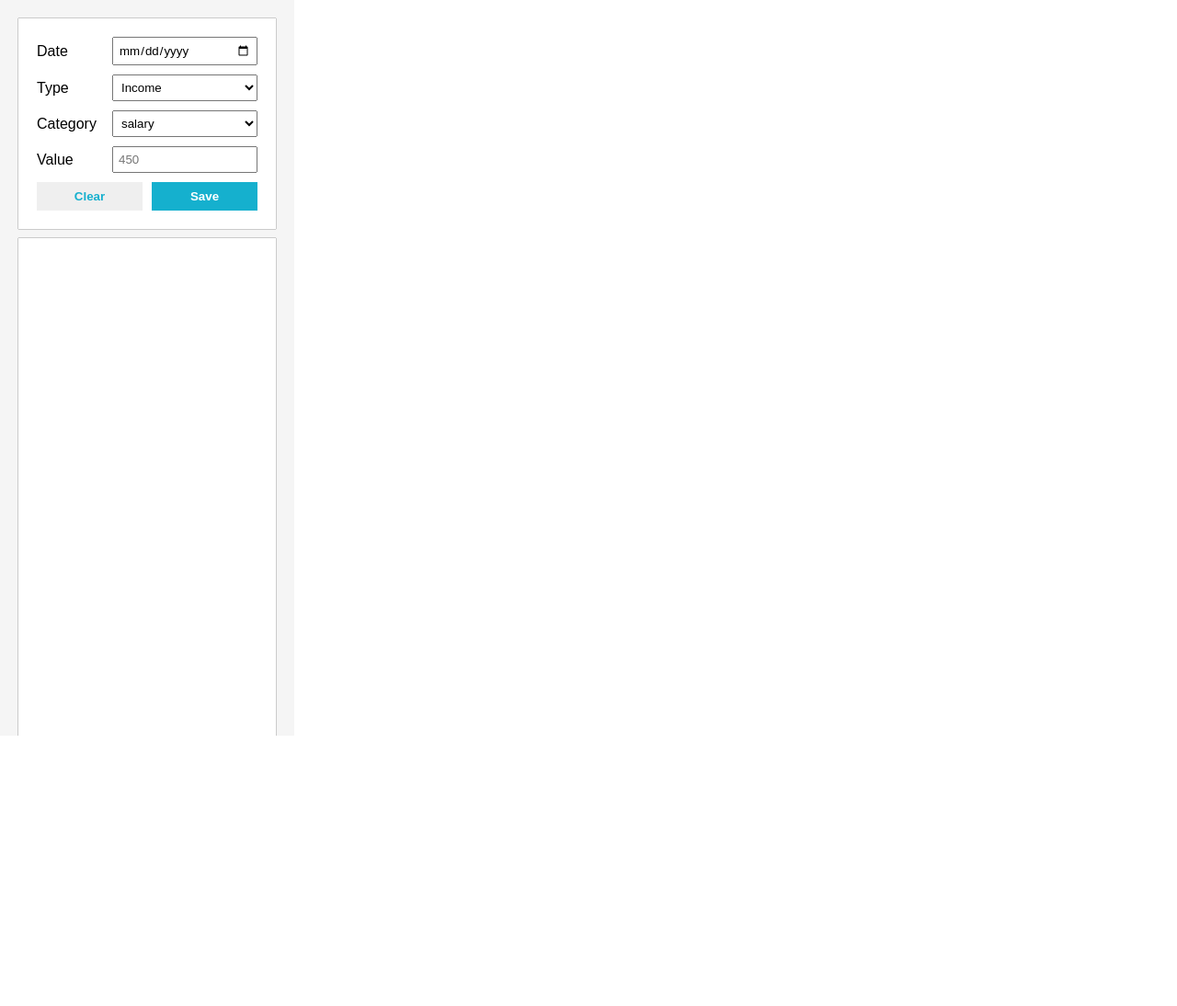
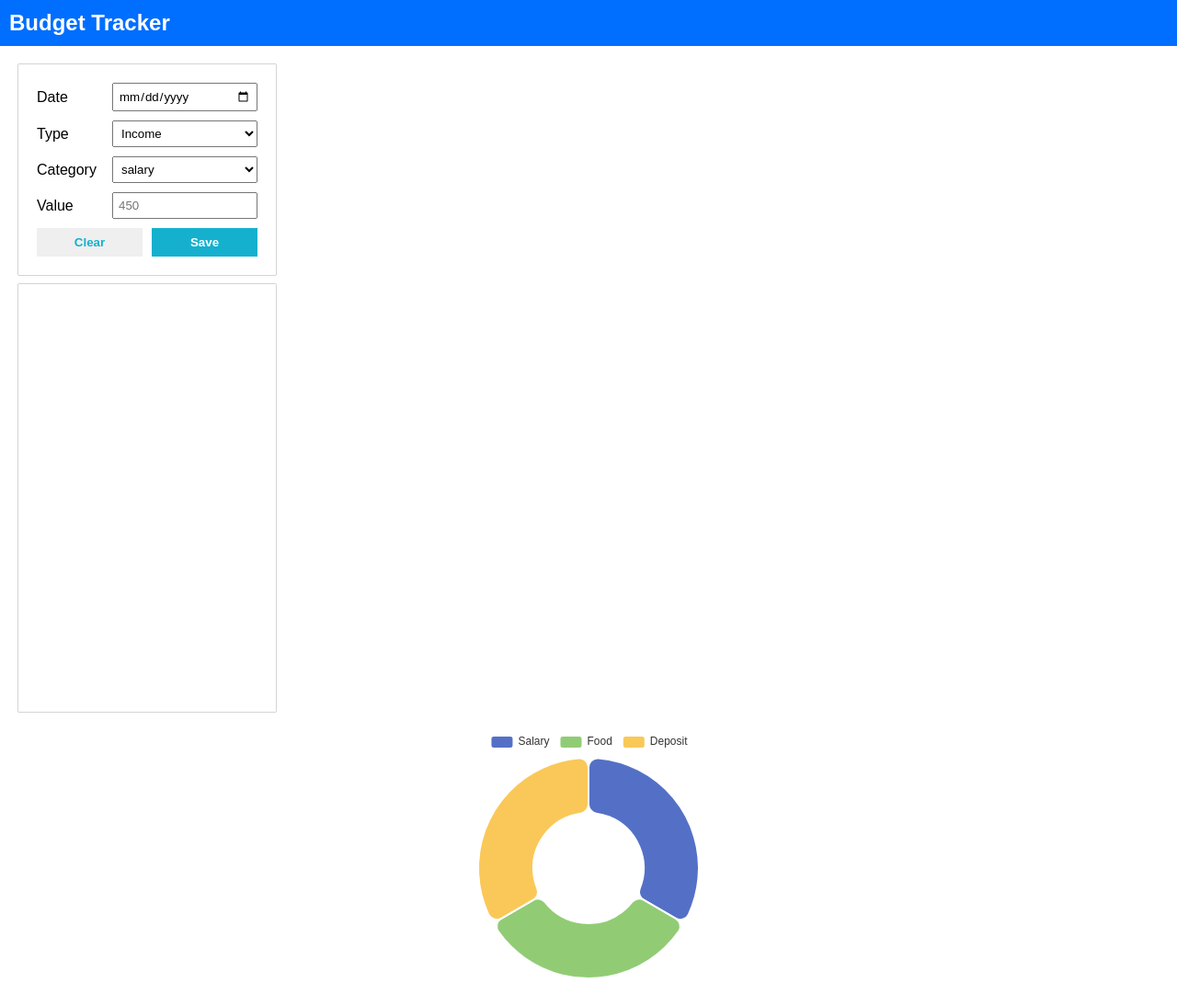
Before and after one commit to Midengrows1/financeRedux, a React (Vite) app: page / in a window 1280 px wide. Shown: the whole page at 92% size. Before the commit the page ends 800 px from the top, so only its background shows below. Built offline with nearby package versions, Linux system fonts and the light colour scheme.

Commit message:
feat: last deploy

```diff
--- a/package.json
+++ b/package.json
@@ -12,6 +12,8 @@
   "dependencies": {
     "@reduxjs/toolkit": "^1.9.5",
     "clsx": "^2.0.0",
+    "echarts": "^5.4.3",
+    "echarts-for-react": "^3.0.2",
     "react": "^18.2.0",
     "react-dom": "^18.2.0",
     "react-redux": "^8.1.2",
--- a/src/App.jsx
+++ b/src/App.jsx
@@ -1,9 +1,140 @@
 import s from "./App.module.css";
+import { useSelector } from "react-redux";
+import { useEffect, useMemo, useState } from "react";
 import { Sidebar } from "./components";
+import ReactEcharts from "echarts-for-react";
+const defData = [
+  {
+    title: "Salary",
+    categories: {
+      value: "salary",
+      label: "Salary",
+    },
+    date: "7.7.\n    2023",
+    price: "500",
+    color: "salary",
+    type: {
+      value: "income",
+      label: "Доход",
+    },
+  },
+  {
+    title: "Food",
+    categories: {
+      value: "food",
+      label: "food",
+    },
+    date: "7.7.\n    2023",
+    price: "500",
+    color: "food",
+    type: {
+      value: "income",
+      label: "Доход",
+    },
+  },
+  {
+    title: "Deposit",
+    categories: {
+      value: "deposit",
+      label: "deposit",
+    },
+    date: "7.7.\n    2023",
+    price: "500",
+    color: "deposit",
+    type: {
+      value: "income",
+      label: "Доход",
+    },
+  },
+];
 function App() {
+  const [data, setData] = useState(defData);
+  const newData = useSelector((state) => state.finances.finances);
+  console.log(newData);
+  const FoodPrice = newData
+    ?.filter((item) => item.category === "food")
+    ?.reduce((accumulator, currentValue) => {
+      return accumulator + +currentValue.money;
+    }, 0);
+  const SalaryPrice = newData
+    ?.filter((item) => item.category === "salary")
+    ?.reduce((accumulator, currentValue) => {
+      return accumulator + +currentValue.money;
+    }, 0);
+  const DepositPrice = newData
+    ?.filter((item) => item.category === "deposit")
+    ?.reduce((accumulator, currentValue) => {
+      return accumulator + +currentValue.money;
+    }, 0);
+  console.log(FoodPrice);
+  const changeFoodPrice = () => {
+    data.map((item) => {
+      if (item.title === "Food") {
+        return (item.price = FoodPrice);
+      } else if (item.title === "Salary") {
+        return (item.price = SalaryPrice);
+      } else {
+        item.price = DepositPrice;
+      }
+    });
+    console.log(data);
+  };
+  useMemo(() => {
+    changeFoodPrice();
+  });
+
+  const filterIncomeData = data
+    .filter((item) => item.type.value === "income")
+    .map((item) => {
+      return { name: item.title, value: item.price };
+    });
+  const option = {
+    tooltip: {
+      trigger: "item",
+    },
+    legend: {
+      top: "0%",
+      left: "center",
+    },
+    series: [
+      {
+        name: "Access From",
+        type: "pie",
+        radius: ["40%", "80%"],
+        avoidLabelOverlap: false,
+        itemStyle: {
+          borderRadius: 10,
+          borderColor: "#fff",
+          borderWidth: 2,
+        },
+        label: {
+          show: false,
+          position: "center",
+        },
+        emphasis: {
+          label: {
+            show: true,
+            fontSize: 40,
+            fontWeight: "bold",
+          },
+        },
+        labelLine: {
+          show: false,
+        },
+        data: filterIncomeData,
+      },
+    ],
+  };
+
   return (
     <div className={s.app}>
-      <Sidebar></Sidebar>
+      <header className={s.header}>
+        <h2>Budget Tracker</h2>
+      </header>
+      <div className={s.main_chart}>
+        <Sidebar></Sidebar>
+      </div>
+      <ReactEcharts option={option} />
     </div>
   );
 }
--- a/src/App.module.css
+++ b/src/App.module.css
@@ -3,13 +3,19 @@
   padding: 0;
   box-sizing: border-box;
   font-family: Arial, Helvetica, sans-serif;
+  /* background: rgba(0, 0, 0, 4%); */
 }
 
 .App {
   display: flex;
   justify-content: space-between;
+  height: 100vh;
+  overflow-y: hidden;
 }
-
+.main {
+  display: flex;
+  justify-content: space-between;
+}
 .App > * {
   flex: 1 1 auto;
 }
@@ -17,10 +23,23 @@
   color: blue;
   text-decoration: underline;
 }
+.main_chart{
+  display: flex;
+  justify-content: space-between;
+  align-items: center;
+}
 
-ul{
+ul {
   list-style: none;
 }
-button{
+button {
   cursor: pointer;
 }
+.header {
+  height: 50px;
+  background: #006eff;
+  color: #fff;
+  display: flex;
+  padding: 0px 10px;
+  align-items: center;
+}
--- a/src/components/Sidebar/Sidebar.jsx
+++ b/src/components/Sidebar/Sidebar.jsx
@@ -8,6 +8,7 @@ const Sidebar = () => {
       <SideabarForm></SideabarForm>
       <SidebarIndicator></SidebarIndicator>
     </div>
+
   );
 };
 export default Sidebar;
--- a/src/components/Sidebar/Sidebar.module.css
+++ b/src/components/Sidebar/Sidebar.module.css
@@ -5,8 +5,8 @@
 }
 .sidebar {
   width: 25%;
-  height: 100vh;
-  background: rgba(0, 0, 0, 4%);
+  height: 93vh;
+  /* background: rgba(0, 0, 0, 4%); */
   display: flex;
   flex-direction: column;
   overflow: hidden;
--- a/src/components/SidebarIndicator/SidebarIndicator.module.css
+++ b/src/components/SidebarIndicator/SidebarIndicator.module.css
@@ -1,8 +1,9 @@
 .sidebarIndicator {
   width: 100%;
   background: #fff;
-  min-height: 70vh;
-  max-height: 100%;
+  height: 100%;
+  /* min-height: 70vh;
+  max-height: 100%; */
   padding: 20px;
   overflow-y: scroll;
 }
--- a/src/main.jsx
+++ b/src/main.jsx
@@ -4,9 +4,7 @@ import App from "./App.jsx";
 import store from "./Store";
 import { Provider } from "react-redux";
 ReactDOM.createRoot(document.getElementById("root")).render(
-  <React.StrictMode>
     <Provider store={store}>
       <App />
     </Provider>
-  </React.StrictMode>
 );
```
Also changed, not shown: 1 other file (tests, documents, lock files or other folders).
